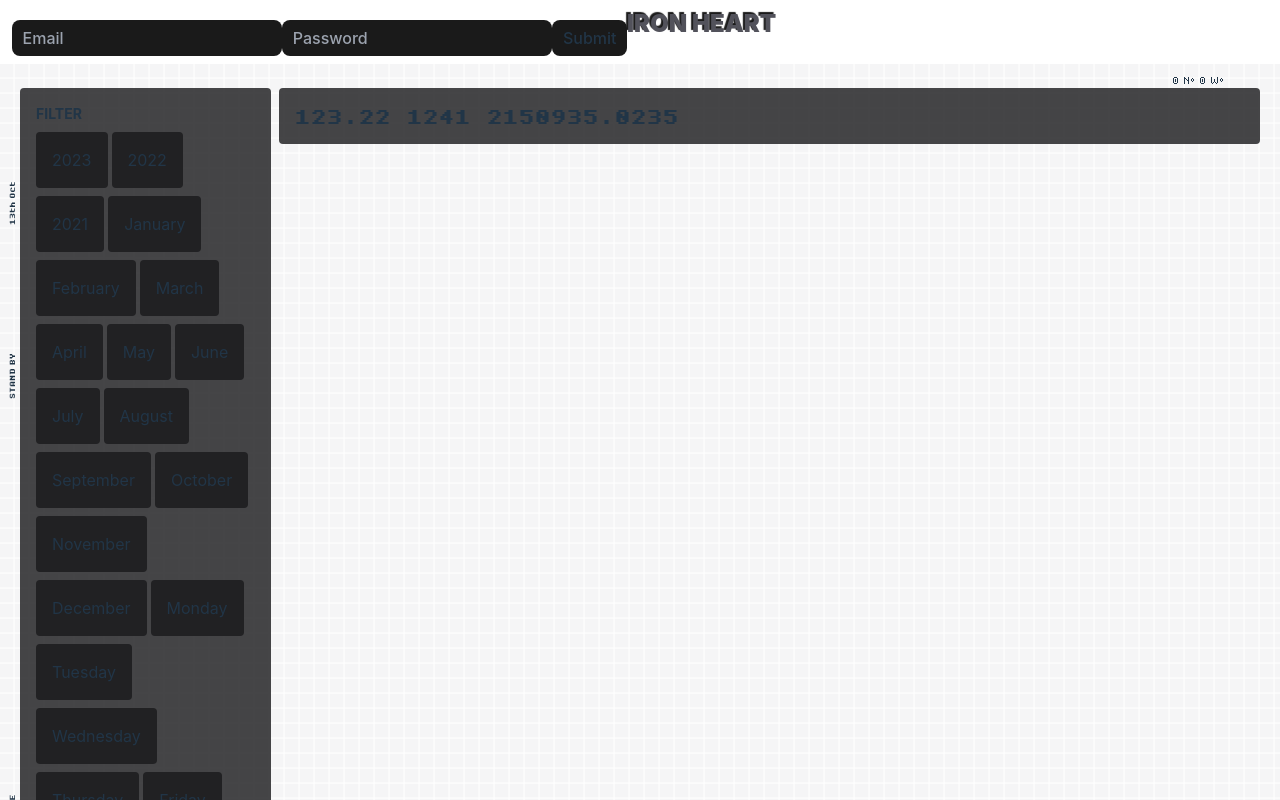
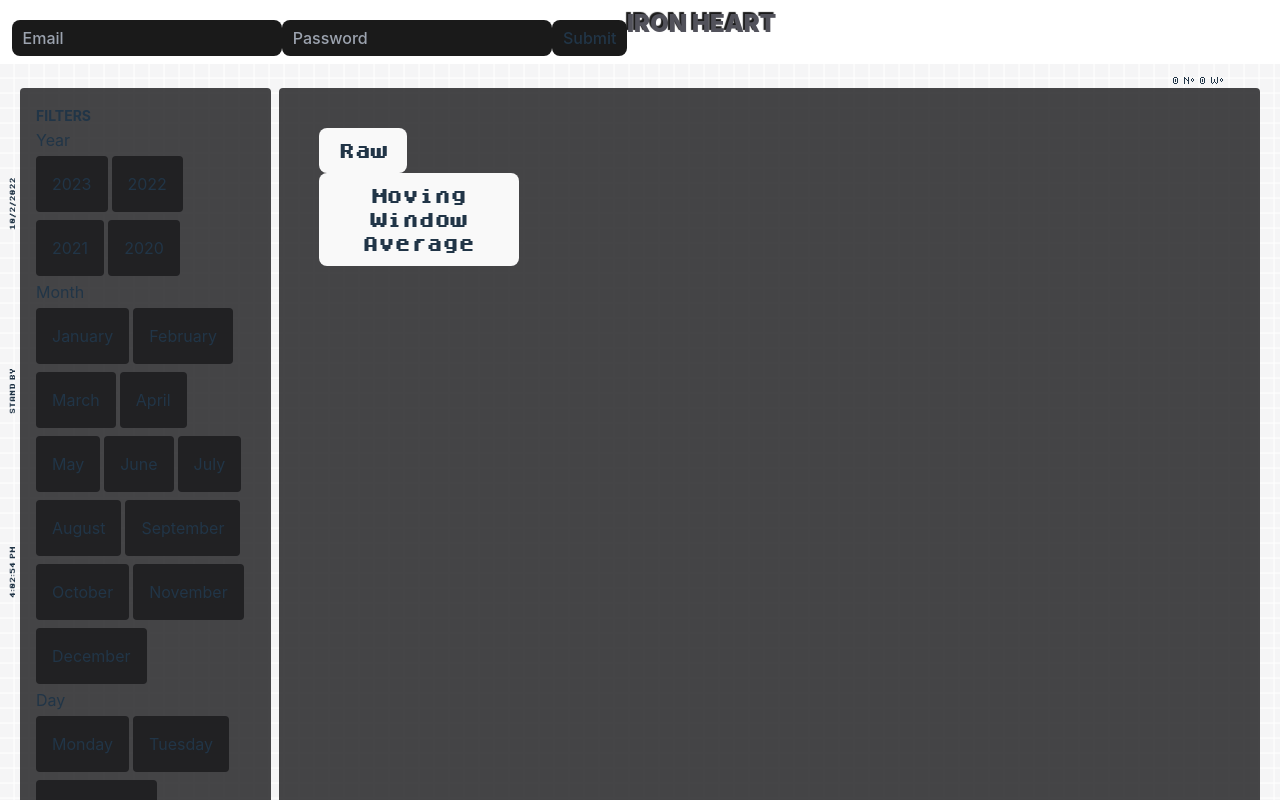
Before and after one commit to JordyYeoman/NodeScripts, a React (Vite) app in the folder YeomanData/vite-project/: page / in a window 1280 px wide. Shown: the top 800 px of the page. Built offline with nearby package versions, Linux system fonts and the light colour scheme; no server answers.

Commit message:
Finish time filter

```diff
--- a/YeomanData/vite-project/src/components/MainDashboard.tsx
+++ b/YeomanData/vite-project/src/components/MainDashboard.tsx
@@ -59,7 +59,6 @@ function MainDashboard() {
             </div>
           </div>
           <RetrieveDataComponent />
-          <ChartDaddy />
         </>
       ) : (
         <>Login Bra</>
--- /dev/null
+++ b/YeomanData/vite-project/src/components/atoms/DayFilter.tsx
@@ -0,0 +1,45 @@
+import { TimeFilter } from "src/types/interfaces";
+import SmallCard from "../molecules/SmallCard";
+
+const Days = [
+  "Monday",
+  "Tuesday",
+  "Wednesday",
+  "Thursday",
+  "Friday",
+  "Saturday",
+  "Sunday",
+];
+
+const DayFilter = ({
+  timeFilter,
+  action,
+}: {
+  timeFilter: TimeFilter;
+  action: Function;
+}) => {
+  return (
+    <div className="flex flex-col">
+      <div>Day</div>
+      <div className="flex flex-row flex-wrap">
+        {Days.map((day) => {
+          return (
+            <SmallCard
+              attr={"day"}
+              name={day}
+              key={day}
+              classes={`ml-0 m-1 ${
+                timeFilter.day === day ? "bg-zinc-600" : ""
+              }`}
+              action={action}
+            >
+              {day}
+            </SmallCard>
+          );
+        })}
+      </div>
+    </div>
+  );
+};
+
+export default DayFilter;
--- /dev/null
+++ b/YeomanData/vite-project/src/components/atoms/FilterButton.tsx
@@ -0,0 +1,26 @@
+import React from "react";
+
+function FilterButton({
+  text,
+  category,
+  action,
+}: {
+  text: string;
+  category: string;
+  action: Function;
+}) {
+  return (
+    <div
+      className={`bg-zinc-700 bg-opacity-80 py-0 ${
+        text ? "px-1 ml-2" : ""
+      } rounded transition text-center text-[10px] duration-200 hover:bg-zinc-800 cursor-pointer`}
+      onClick={() => {
+        action(category);
+      }}
+    >
+      {text}
+    </div>
+  );
+}
+
+export default FilterButton;
--- /dev/null
+++ b/YeomanData/vite-project/src/components/atoms/MonthFilter.tsx
@@ -0,0 +1,50 @@
+import { TimeFilter } from "src/types/interfaces";
+import SmallCard from "../molecules/SmallCard";
+
+const Months = [
+  "January",
+  "February",
+  "March",
+  "April",
+  "May",
+  "June",
+  "July",
+  "August",
+  "September",
+  "October",
+  "November",
+  "December",
+];
+
+const MonthFilter = ({
+  timeFilter,
+  action,
+}: {
+  timeFilter: TimeFilter;
+  action: Function;
+}) => {
+  return (
+    <div className="flex flex-col">
+      <div>Month</div>
+      <div className="flex flex-row flex-wrap">
+        {Months.map((month) => {
+          return (
+            <SmallCard
+              attr={"month"}
+              name={month}
+              key={month}
+              classes={`ml-0 m-1 ${
+                timeFilter.month === month ? "bg-zinc-600" : ""
+              }`}
+              action={action}
+            >
+              {month}
+            </SmallCard>
+          );
+        })}
+      </div>
+    </div>
+  );
+};
+
+export default MonthFilter;
--- /dev/null
+++ b/YeomanData/vite-project/src/components/atoms/YearFilter.tsx
@@ -0,0 +1,38 @@
+import React from "react";
+import { TimeFilter } from "src/types/interfaces";
+import SmallCard from "../molecules/SmallCard";
+
+const Years = [2023, 2022, 2021, 2020];
+
+const YearFilter = ({
+  timeFilter,
+  action,
+}: {
+  timeFilter: TimeFilter;
+  action: Function;
+}) => {
+  return (
+    <div className="flex flex-col">
+      <div>Year</div>
+      <div className="flex flex-row flex-wrap">
+        {Years.map((year) => {
+          return (
+            <SmallCard
+              attr={"year"}
+              name={year}
+              key={year}
+              classes={`ml-0 m-1 ${
+                parseInt(timeFilter.year) === year ? "bg-zinc-600" : ""
+              }`}
+              action={action}
+            >
+              {year}
+            </SmallCard>
+          );
+        })}
+      </div>
+    </div>
+  );
+};
+
+export default YearFilter;
--- a/YeomanData/vite-project/src/components/charting/chart.tsx
+++ b/YeomanData/vite-project/src/components/charting/chart.tsx
@@ -40,8 +40,8 @@ export const options = {
       position: "top" as const,
     },
     title: {
-      display: true,
-      text: "Chart.js Line Chart",
+      display: false,
+      text: "",
     },
   },
 };
@@ -224,15 +224,15 @@ const ToggleChartSection = ({
 
   return (
     <>
-      <div style={styles.headingContainer}>
-        <h4>{title}</h4>
+      <div className="flex">
         <button
+          className={open ? "bg-zinc-600" : ""}
           style={styles.button}
           onClick={async () => {
             setOpen(!open);
           }}
         >
-          IsOpen: {open ? "Open" : "Closed"}
+          <h2>{title}</h2>
         </button>
       </div>
       {open ? <>{getLineChartForType()}</> : <></>}
--- a/YeomanData/vite-project/src/components/molecules/LeftOverlayBar.tsx
+++ b/YeomanData/vite-project/src/components/molecules/LeftOverlayBar.tsx
@@ -1,8 +1,23 @@
-import React from "react";
-
-const LeftSideElements = ["13th Oct", "STAND BY", "", "", "SYSTEMS ONLINE"];
+import React, { useEffect, useState } from "react";
 
 function LeftOverlayBar() {
+  const date = new Date();
+  const LeftSideElements = [
+    date.toLocaleDateString(),
+    "STAND BY",
+    date.toLocaleTimeString(),
+    "",
+    "SYSTEMS ONLINE",
+  ];
+  const [ticking, setTicking] = useState(true),
+    [count, setCount] = useState(0);
+
+  useEffect(() => {
+    const timer = setTimeout(() => ticking && setCount(count + 1), 1e3);
+    // Cleanup the set timeout method
+    return () => clearTimeout(timer);
+  }, [count, ticking]);
+
   return (
     <div className="absolute h-full w-10 flex flex-col justify-around items-center -left-[28px]">
       {LeftSideElements.map((el, index) => {
--- a/YeomanData/vite-project/src/components/organisms/PrimeAnalytics.tsx
+++ b/YeomanData/vite-project/src/components/organisms/PrimeAnalytics.tsx
@@ -1,39 +1,14 @@
 import { useState } from "react";
+import { TimeFilter } from "src/types/interfaces";
 import Coordinates from "../atoms/Coordinates";
+import DayFilter from "../atoms/DayFilter";
+import FilterButton from "../atoms/FilterButton";
+import MonthFilter from "../atoms/MonthFilter";
+import YearFilter from "../atoms/YearFilter";
+import ChartDaddy from "../charting/chart";
 import Card from "../molecules/Card";
 import LeftOverlayBar from "../molecules/LeftOverlayBar";
 import SmallCard from "../molecules/SmallCard";
-
-const Years = [2023, 2022, 2021];
-const Months = [
-  "January",
-  "February",
-  "March",
-  "April",
-  "May",
-  "June",
-  "July",
-  "August",
-  "September",
-  "October",
-  "November",
-  "December",
-];
-const Days = [
-  "Monday",
-  "Tuesday",
-  "Wednesday",
-  "Thursday",
-  "Friday",
-  "Saturday",
-  "Sunday",
-];
-
-interface TimeFilter {
-  year: string;
-  month: string;
-  day: string;
-}
 
 function PrimeAnalytics() {
   const [timeFilter, setTimeFilter] = useState<TimeFilter>({
@@ -51,63 +26,59 @@ function PrimeAnalytics() {
     }));
   };
 
+  const handleResetVal = (filterCat: string) => {
+    setTimeFilter((currentValues) => ({
+      ...currentValues,
+      [filterCat]: "",
+    }));
+  };
+
   console.log("Time Filter: ", timeFilter.year);
 
   return (
     <div className="flex w-full relative">
       <LeftOverlayBar />
-      <Card classes={"w-1/4 self-start flex flex-wrap"}>
-        <div className="w-full h-6 text-sm font-bold uppercase">Filter</div>
-        {Years.map((year) => {
-          console.log("Year: ", year);
-          console.log("timeFilter.year", parseInt(timeFilter.year));
-          return (
-            <SmallCard
-              attr={"year"}
-              name={year}
-              key={year}
-              classes={`ml-0 m-1 ${
-                parseInt(timeFilter.year) === year ? "bg-zinc-600" : ""
-              }`}
-              action={handleClick}
-            >
-              {year}
-            </SmallCard>
-          );
-        })}
-        {Months.map((month) => {
-          return (
-            <SmallCard
-              attr={"month"}
-              name={month}
-              key={month}
-              classes={`ml-0 m-1 ${
-                timeFilter.month === month ? "bg-zinc-600" : ""
-              }`}
-              action={handleClick}
-            >
-              {month}
-            </SmallCard>
-          );
-        })}
-        {Days.map((day) => {
-          return (
-            <SmallCard
-              attr={"day"}
-              name={day}
-              key={day}
-              classes={`ml-0 m-1 ${
-                timeFilter.day === day ? "bg-zinc-600" : ""
-              }`}
-              action={handleClick}
-            >
-              {day}
-            </SmallCard>
-          );
-        })}
+      <Card
+        classes={
+          "w-1/4 md:min-h-[800px] self-start flex flex-col items-start justify-start"
+        }
+      >
+        <div className="w-full h-6 text-sm font-bold uppercase flex items-center">
+          Filters
+          <FilterButton
+            text={timeFilter.year}
+            category={"year"}
+            action={handleResetVal}
+          />
+          <FilterButton
+            text={timeFilter.month}
+            category={"month"}
+            action={handleResetVal}
+          />
+          <FilterButton
+            text={timeFilter.day}
+            category={"day"}
+            action={handleResetVal}
+          />
+        </div>
+        <div className="flex flex-wrap h-full w-full">
+          {timeFilter.year ? null : (
+            <YearFilter timeFilter={timeFilter} action={handleClick} />
+          )}
+          {timeFilter.month ? null : (
+            <MonthFilter timeFilter={timeFilter} action={handleClick} />
+          )}
+          {timeFilter.day ? null : (
+            <DayFilter timeFilter={timeFilter} action={handleClick} />
+          )}
+        </div>
       </Card>
-      <Card classes={"w-full ml-2 self-start font-dogica-bold"}>
-        123.22 1241 2150935.0235
+      <Card
+        classes={
+          "w-full md:min-h-[800px] md:h-[800px] ml-2 self-start font-dogica-bold"
+        }
+      >
+        <ChartDaddy />
       </Card>
       <div className="absolute -top-5 -right-2 w-24 h-24">
         <Coordinates />
--- /dev/null
+++ b/YeomanData/vite-project/src/types/interfaces.ts
@@ -0,0 +1,5 @@
+export interface TimeFilter {
+  year: string;
+  month: string;
+  day: string;
+}
```
